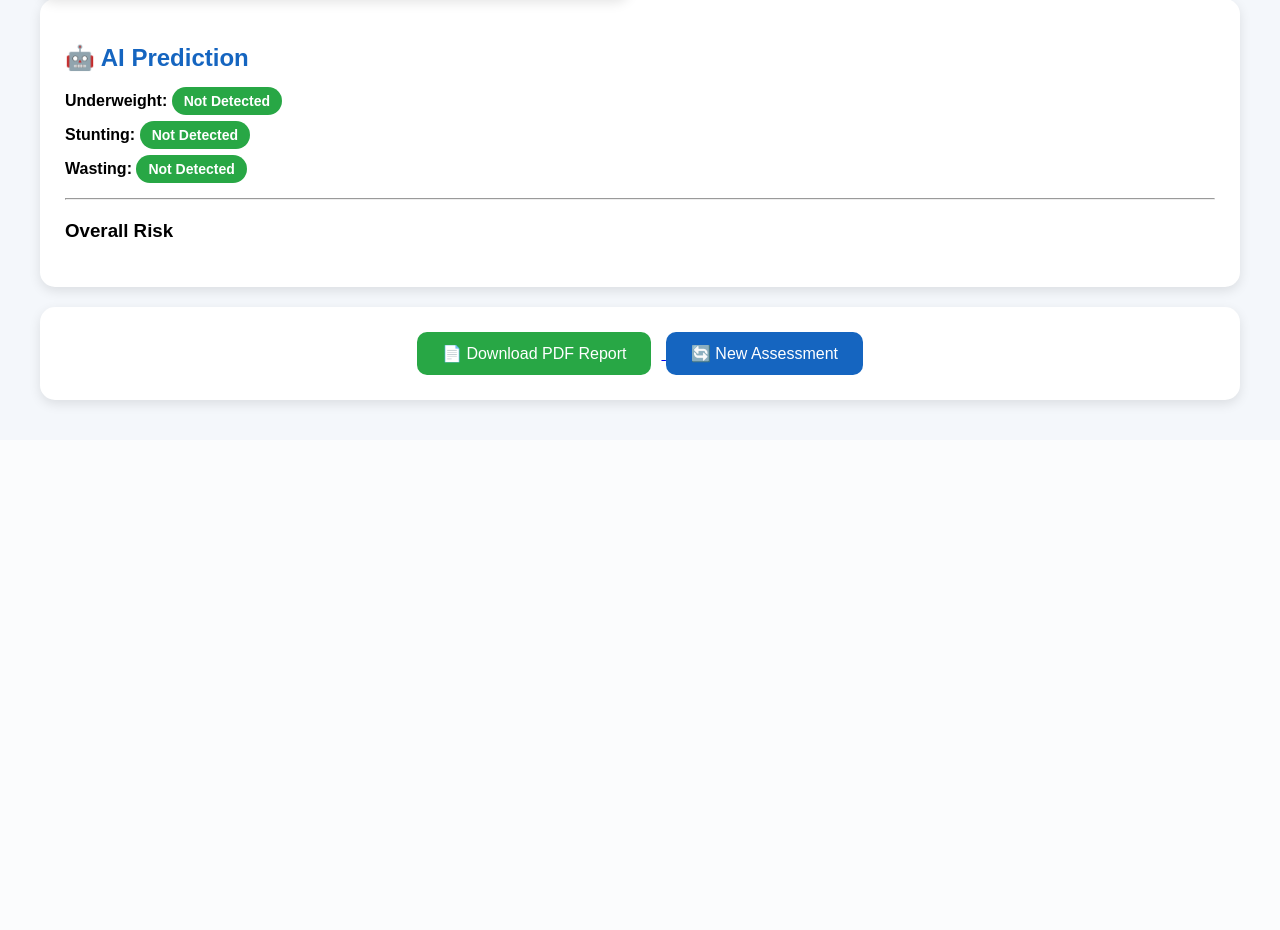
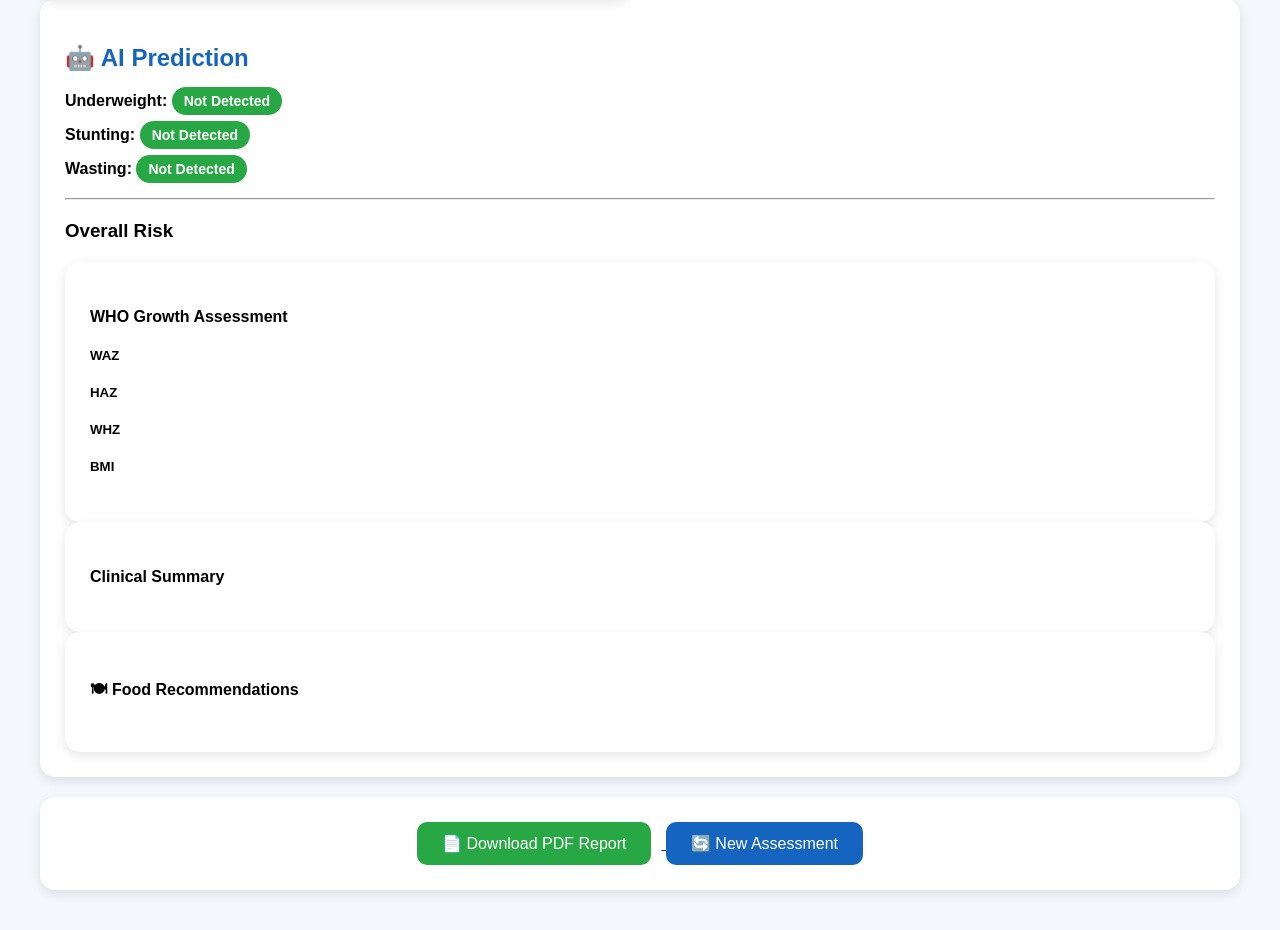
Before and after one commit to mariyamallick/AI-Pediatric-Malnutrition-Detection, a Flask app: template app/templates/dashboard.html in a window 1280 px wide. Shown: the part 363-1293 px from the top of the page. Before the commit the page ends 771 px from the top, so only its background shows below. Run offline with Flask 3, Linux system fonts and the light colour scheme; the template is opened without the code that fills it, so the values that code supplies are empty; parts of the project's set-up code (start-up, migrations or seed data) failed here and were passed over.

Commit message:
Constructured the professional dashboard

```diff
--- a/app/templates/dashboard.html
+++ b/app/templates/dashboard.html
@@ -156,6 +156,122 @@
 
     <h2>{{ result["Overall Risk"] }}</h2>
 
+<!-- WHO Growth Assessment -->
+
+<div class="card shadow-sm mt-4">
+    <div class="card-header bg-success text-white">
+        <h4>WHO Growth Assessment</h4>
+    </div>
+
+    <div class="card-body">
+
+        <div class="row">
+
+            <div class="col-md-3">
+                <div class="border rounded p-3 text-center">
+                    <h5>WAZ</h5>
+                    <h3>{{ result["WHO Growth"]["waz"]|round(2) }}</h3>
+                    <span>{{ result["WHO Growth"]["waz_status"] }}</span>
+                </div>
+            </div>
+
+            <div class="col-md-3">
+                <div class="border rounded p-3 text-center">
+                    <h5>HAZ</h5>
+                    <h3>{{ result["WHO Growth"]["haz"]|round(2) }}</h3>
+                    <span>{{ result["WHO Growth"]["haz_status"] }}</span>
+                </div>
+            </div>
+
+            <div class="col-md-3">
+                <div class="border rounded p-3 text-center">
+                    <h5>WHZ</h5>
+                    <h3>{{ result["WHO Growth"]["whz"]|round(2) }}</h3>
+                    <span>{{ result["WHO Growth"]["whz_status"] }}</span>
+                </div>
+            </div>
+
+            <div class="col-md-3">
+                <div class="border rounded p-3 text-center">
+                    <h5>BMI</h5>
+                    <h3>{{ result["WHO Growth"]["bmi"]|round(2) }}</h3>
+                </div>
+            </div>
+
+        </div>
+
+    </div>
+
+</div>
+
+<!-- Clinical Summary -->
+
+<div class="card shadow-sm mt-4">
+    <div class="card-header bg-info text-white">
+        <h4>Clinical Summary</h4>
+    </div>
+
+    <div class="card-body">
+
+        <p style="font-size:17px; line-height:1.8;">
+            {{ result["Clinical Summary"] }}
+        </p>
+
+    </div>
+</div>
+
+
+<!-- Food Recommendations -->
+
+<div class="card shadow-sm mt-4">
+
+    <div class="card-header bg-warning">
+        <h4>🍽 Food Recommendations</h4>
+    </div>
+
+    <div class="card-body">
+
+        {% if result["Food Recommendations"] %}
+
+            {% for nutrient, foods in result["Food Recommendations"].items() %}
+
+                <div class="mb-4">
+
+                    <h5>{{ nutrient }}</h5>
+
+                    <div class="row">
+
+                        {% for food in foods %}
+
+                            <div class="col-md-3 mb-2">
+
+                                <div class="card border-success">
+
+                                    <div class="card-body text-center">
+
+                                        {{ food }}
+
+                                    </div>
+
+                                </div>
+
+                            </div>
+
+                        {% endfor %}
+
+                    </div>
+
+                </div>
+
+            {% endfor %}
+
+        {% endif %}
+
+    </div>
+
+</div>
+
+
 </div>
 
 <div class="card" style="text-align:center; margin-top:20px;">
```
